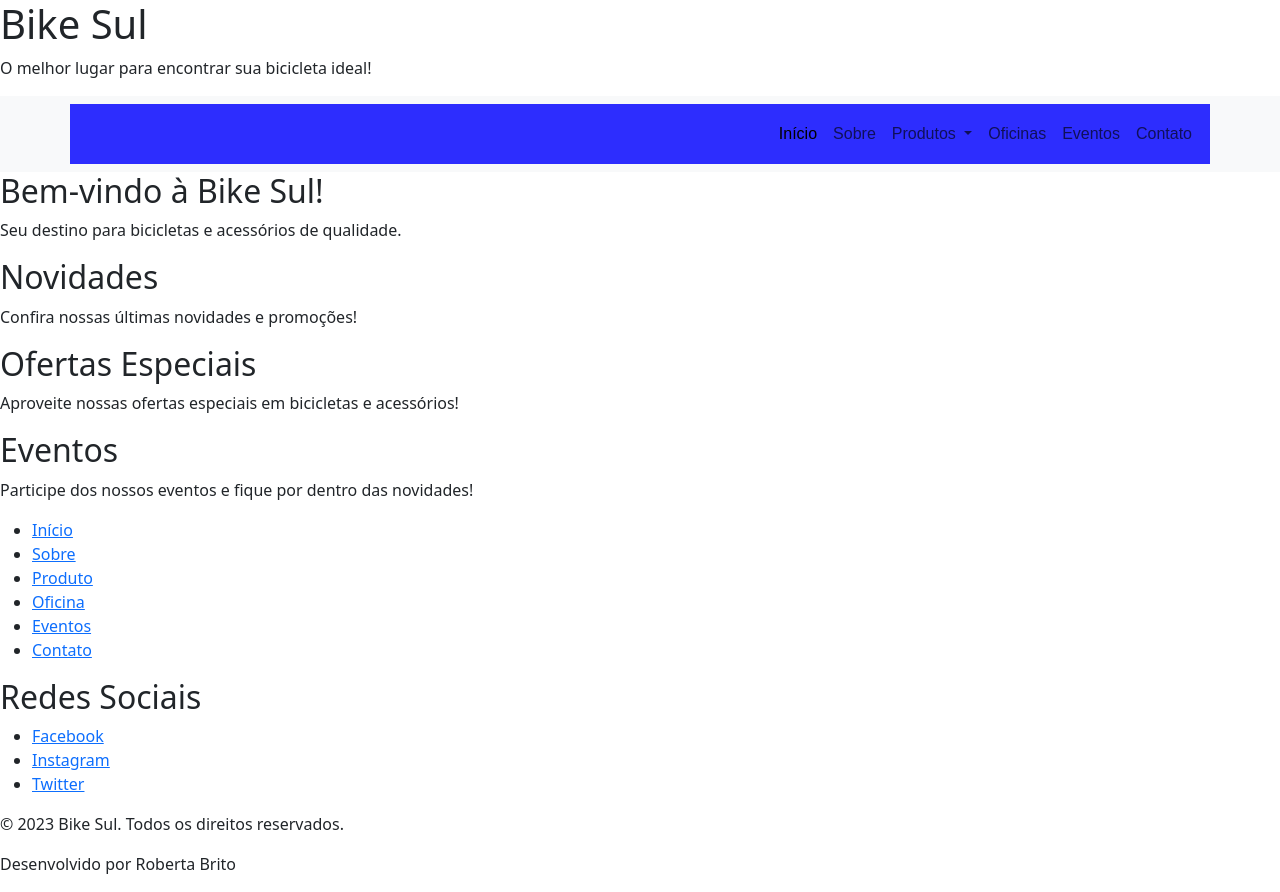
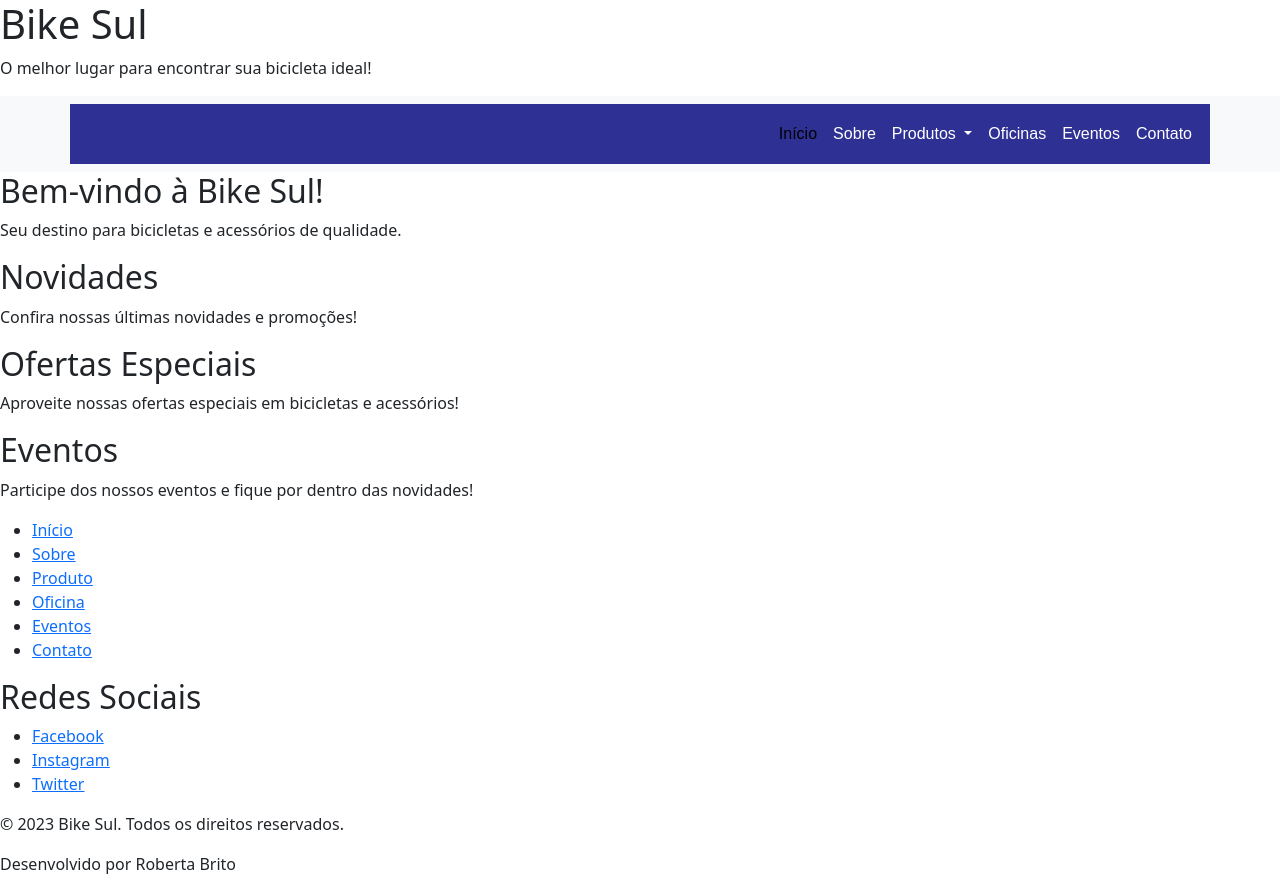
Before and after one commit to robertamsbrito/sitebikesul, a plain HTML site: page index.html in a window 1280 px wide. Drawn offline with nearby package versions, Linux system fonts and the light colour scheme; a script that the page names is missing.

Commit message:
novo nav

```diff
--- a/style.css
+++ b/style.css
@@ -3,8 +3,17 @@ body {
 }
 
 .container {
-    background-color: rgba(0, 0, 255, 0.819);
+    background-color: #2E3094;
     font-family: Arial, sans-serif;
     font-size: 16px;
     padding: 10px;
 }
+
+.nav-link {
+    color: white;
+    text-decoration: none;
+}
+
+.nav-link:hover {
+    color: yellow;
+}
```
